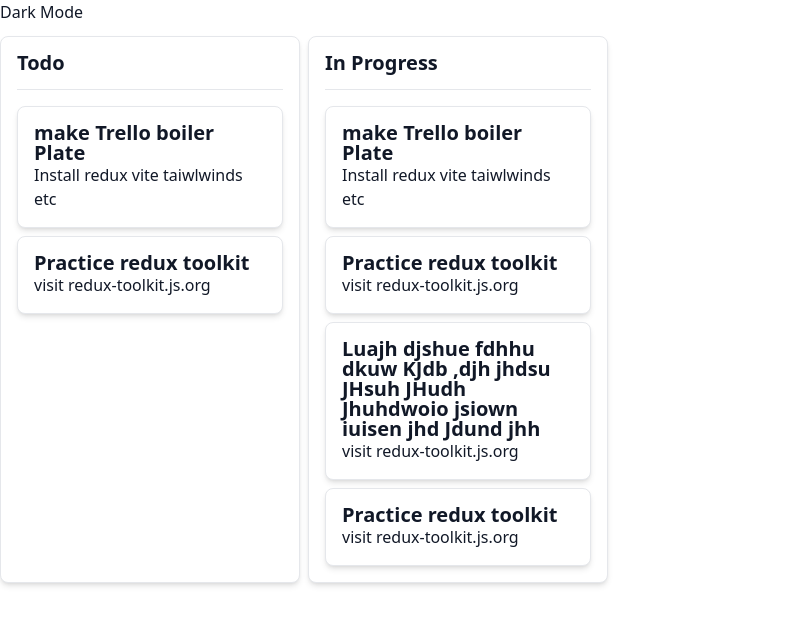
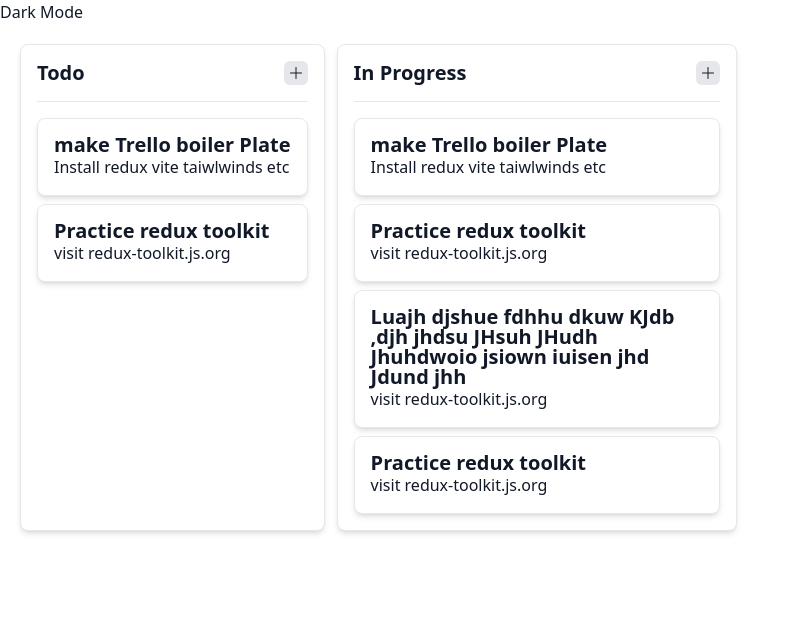
Before and after one commit to vickyions/task-manager, a React (Vite) app: page / in a window 1280 px wide. Shown: the top 624 px of the page, without its empty margins (0-800 px from the left). Built offline with nearby package versions, Linux system fonts and the light colour scheme.

Commit message:
fixed Board container css and added a button to add cards

```diff
--- a/src/components/Board.jsx
+++ b/src/components/Board.jsx
@@ -9,7 +9,7 @@ export default function Board() {
     const lists = useSelector(selectLists);
 
     return (
-        <div className="container flex gap-2 m-3 mx-auto w-full">
+        <div className="flex gap-3 p-5 mx-auto w-full overflow-scroll">
             {lists &&
                 lists.map((list) => {
                     return <List key={list.id} list={list} />;
--- a/src/components/List.jsx
+++ b/src/components/List.jsx
@@ -1,18 +1,35 @@
 import React from "react";
 import Card from "./Card";
 
+
+import { Plus } from "phosphor-react";
+import {useDispatch} from "react-redux";
+import {addList} from "../features/lists/listsSlice";
+
 export default function List(props) {
     const { title, cards } = props.list;
+    const dispatch = useDispatch();
 
     return (
-        <div className="max-w-[300px] p-4 bg-white border rounded-lg shadow-md sm:p-4 dark:bg-gray-800 dark:border-gray-700">
-            <h4 className="text-xl font-bold leading-none text-gray-900 dark:text-white">
-                {title}
-            </h4>
-        <hr className="my-4"/>
-          <div className="flex flex-col justify-end gap-2 items-center">
-            {cards && cards.map(card => (<Card key={card.id} {...card}/>))}
-          </div>
+        <div className="max-w-[400px] min-w-[300px] p-4 bg-white border rounded-lg shadow-md sm:p-4 dark:bg-gray-800 dark:border-gray-700">
+            <nav className="flex justify-between items-center gap-2">
+                <h4 className="text-xl font-bold leading-none text-gray-900 dark:text-white">
+                    {title}
+                </h4>
+                <button className="p-1 rounded-md bg-gray-200 dark:text-gray-900" onClick={e => {
+                    //TODO: replace this after creating reducers to add cards It was just to check if redux is working
+                    const List = {
+                        title: "temperoroy list",
+                    }
+                    dispatch(addList(List))
+                }}>
+                    <Plus />
+                </button>
+            </nav>
+            <hr className="my-4" />
+            <div className="flex flex-col justify-end gap-2 items-center">
+                {cards && cards.map((card) => <Card key={card.id} {...card} />)}
+            </div>
         </div>
     );
 }
```
